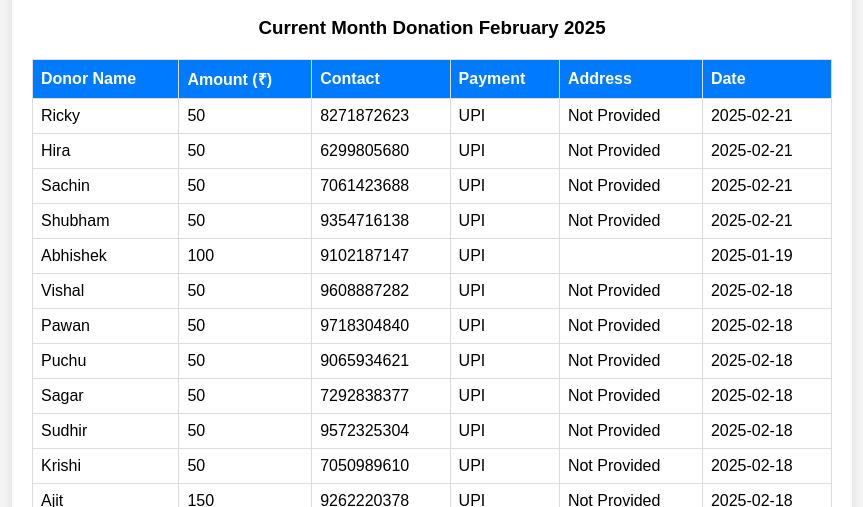
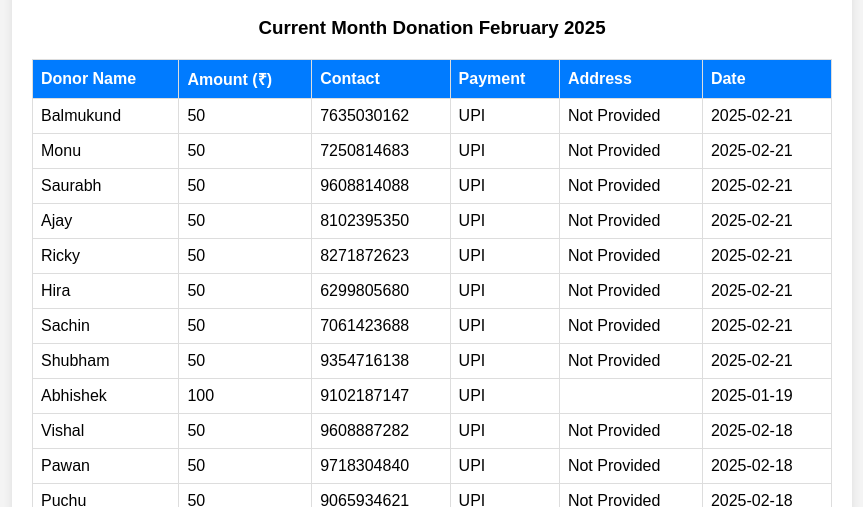
Before and after one commit to sachinjha1822/JisnuSports, a plain HTML site: page list.html in a window 1280 px wide. Shown: the part 293-800 px from the top of the page, without its empty margins (208-1071 px from the left). Drawn offline with Linux system fonts and the light colour scheme.

Commit message:
Update list.html

```diff
--- a/list.html
+++ b/list.html
@@ -144,6 +144,10 @@
         <th>Address</th>
         <th>Date</th>
       </tr>
+      <tr><td>Balmukund</td><td>50</td><td>7635030162</td><td>UPI</td><td>Not Provided</td><td>2025-02-21</td></tr>
+       <tr><td>Monu</td><td>50</td><td>7250814683</td><td>UPI</td><td>Not Provided</td><td>2025-02-21</td></tr>
+       <tr><td>Saurabh</td><td>50</td><td>9608814088</td><td>UPI</td><td>Not Provided</td><td>2025-02-21</td></tr>
+       <tr><td>Ajay</td><td>50</td><td>8102395350</td><td>UPI</td><td>Not Provided</td><td>2025-02-21</td></tr>
       <tr><td>Ricky</td><td>50</td><td>8271872623</td><td>UPI</td><td>Not Provided</td><td>2025-02-21</td></tr>
        <tr><td>Hira</td><td>50</td><td>6299805680</td><td>UPI</td><td>Not Provided</td><td>2025-02-21</td></tr>
        <tr><td>Sachin</td><td>50</td><td>7061423688</td><td>UPI</td><td>Not Provided</td><td>2025-02-21</td></tr>
@@ -160,7 +164,6 @@
       <tr><td>Satyam</td><td>50</td><td>6204998130</td><td>UPI</td><td>Not Provided</td><td>2025-02-18</td></tr>
        <tr><td>Anil</td><td>50</td><td>7157043238</td><td>UPI</td><td>Not Provided</td><td>2025-01-15</td></tr>
       <tr><td>Chandan</td><td>150</td><td>7352231491</td><td>UPI</td><td>Not Provided</td><td>2025-01-15</td></tr>
-
     </table>
     </div>
     <h3 align="center">Previous Month Donations</h3>
```
